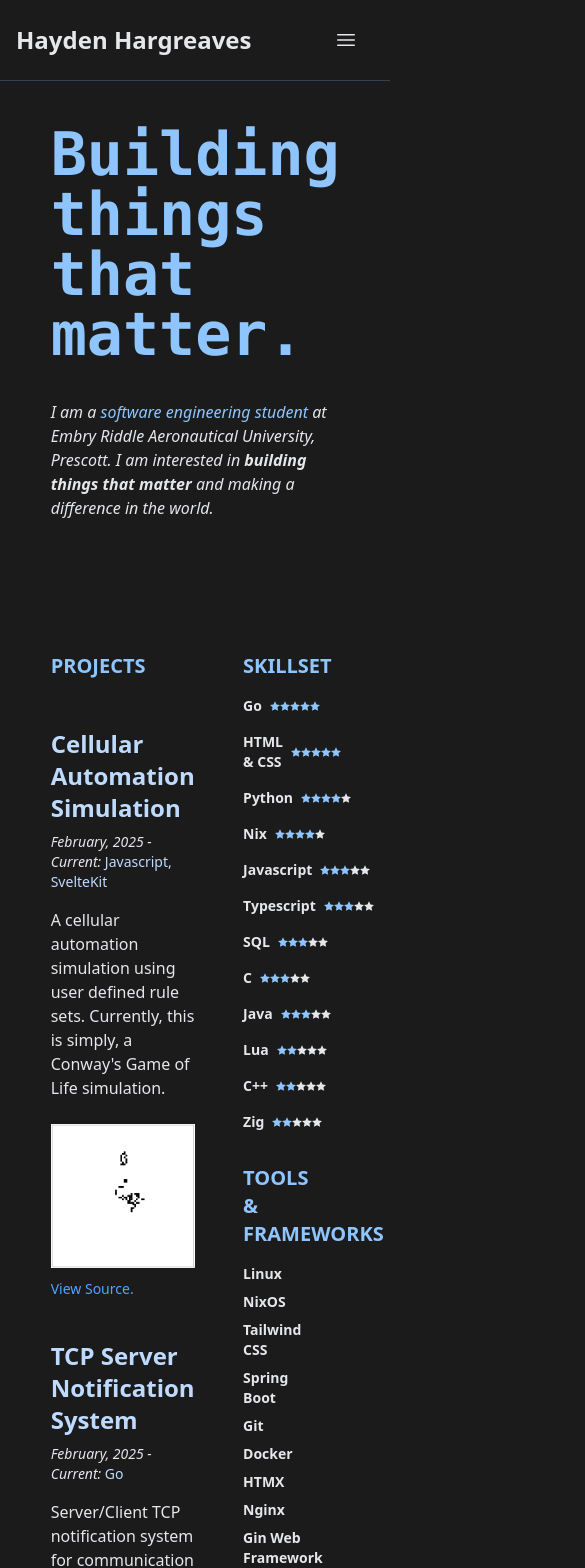
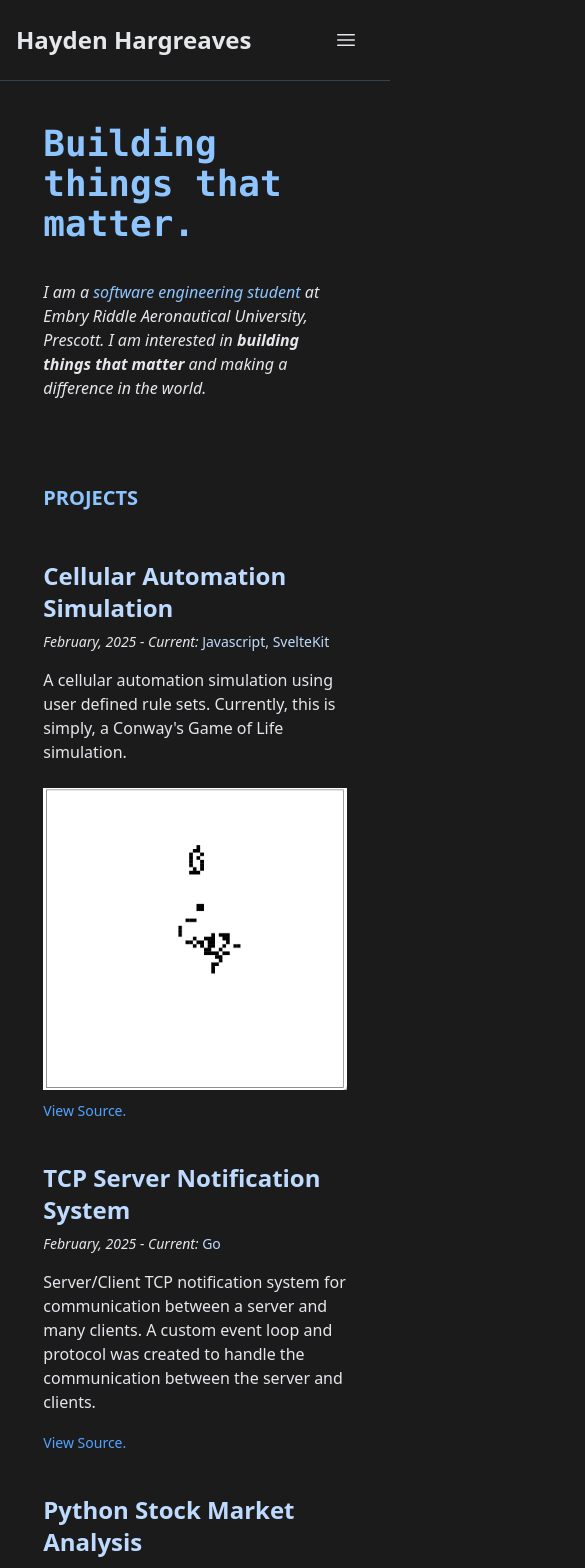
Before and after one commit to haydenhargreaves/hhargreaves.net, a SvelteKit app: page / in a window 390 px wide. Shown: the top 1568 px of the page, 585 px wide, since content can reach past the window. Built offline with nearby package versions, Linux system fonts and the light colour scheme.

Commit message:
FEAT: Home page mobile friendly, just not the skills.
Still need to fix the skills module

```diff
--- a/src/routes/+layout.svelte
+++ b/src/routes/+layout.svelte
@@ -7,7 +7,7 @@
 
 <div class="bg-[#1b1b1c]">
 	<Navbar />
-	<main class="mx-[13%] my-[9%] h-fit min-h-screen bg-[#1b1b1c]">
+	<main class="mx-[7%] my-[9%] h-fit min-h-screen overflow-x-hidden bg-[#1b1b1c] md:mx-[13%]">
 		{@render children()}
 	</main>
 	<Footer />
--- a/src/routes/+page.svelte
+++ b/src/routes/+page.svelte
@@ -3,11 +3,12 @@
 	import Skills from '../components/skills.svelte';
 </script>
 
-<!-- Introduction Section -->
-<div class="flex flex h-fit w-full">
-	<div class="flex size-full">
-		<div class="">
-			<h1 class="py-2 font-mono text-6xl font-[900] text-blue-300">Building things that matter.</h1>
+<div class="flex h-fit w-full flex-col md:flex-row">
+	<div class="flex-1">
+		<div class="px-4 md:px-0">
+			<h1 class="py-2 font-mono text-4xl font-[900] text-blue-300 md:text-6xl">
+				Building things that matter.
+			</h1>
 			<p class="my-5 py-2 text-gray-200 italic">
 				I am a <span class="text-blue-300">software engineering student</span> at Embry Riddle
 				Aeronautical University, Prescott. I am interested in
@@ -16,21 +17,17 @@
 			</p>
 		</div>
 	</div>
-	<!-- DO NOT DELETE THIS -->
-	<div class="size-full"></div>
+	<div class="hidden flex-1 md:block"></div>
 </div>
 
-<div class="mt-24 flex h-full w-full flex-row">
-	<!-- Left Column -->
-	<div class="flex h-full w-2/3 flex-col">
-		<div class="w-3/4">
+<div class="mt-12 flex w-full flex-col md:mt-24 md:flex-row">
+	<div class="flex-1 md:w-2/3">
+		<div class="w-full px-4 md:w-3/4 md:px-0">
 			<Projects />
 		</div>
 	</div>
-
-	<!-- Right Column -->
-	<div class="flex h-full w-1/3 justify-center">
-		<div class="h-full w-full">
+	<div class="mt-12 flex-1 px-4 md:mt-0 md:w-1/3 md:px-0">
+		<div class="w-full">
 			<Skills />
 		</div>
 	</div>
```
